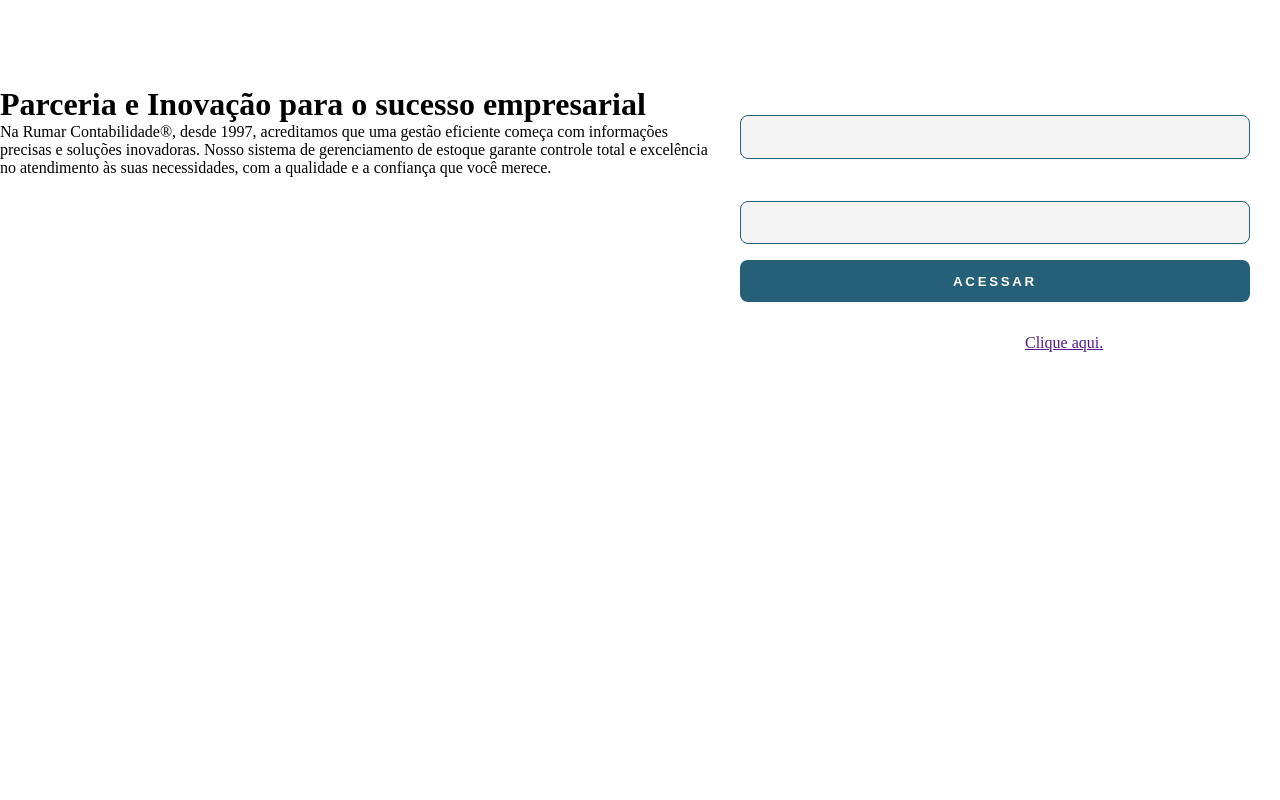
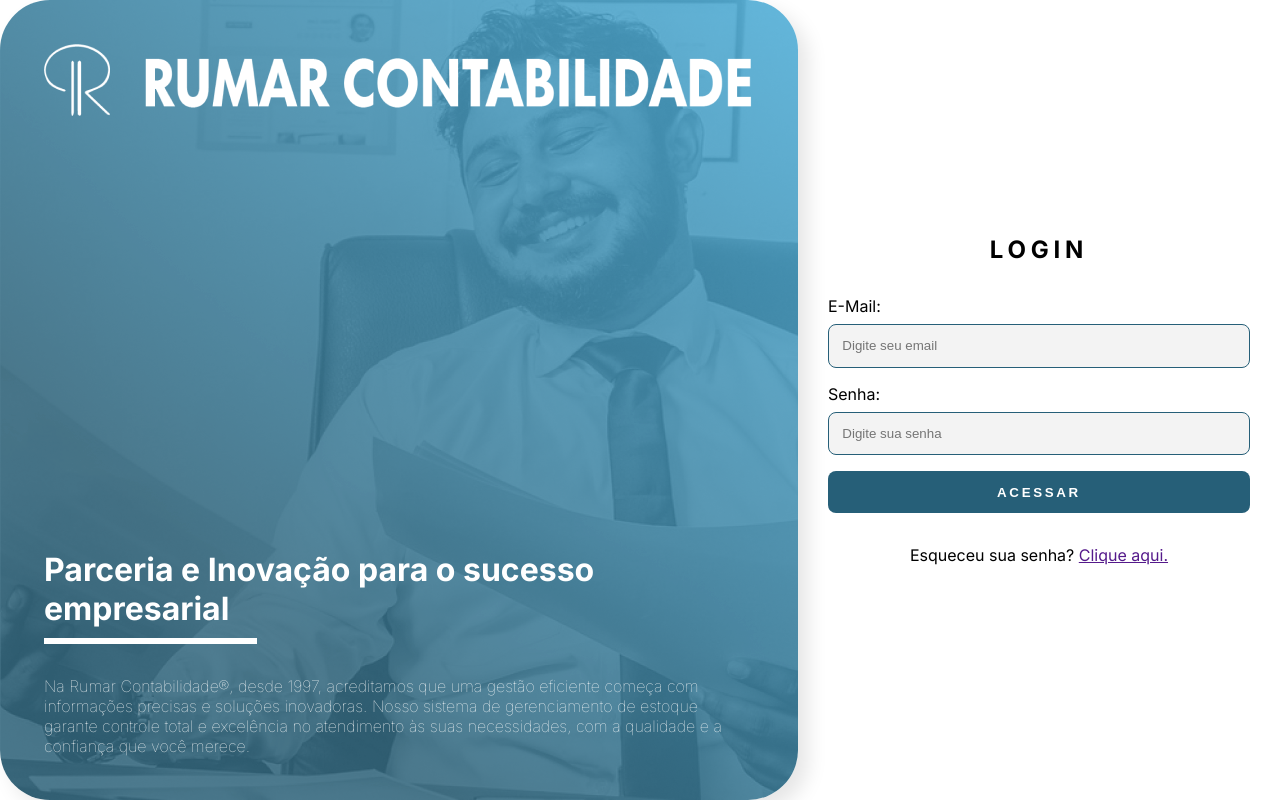
Before and after one commit to brunocriacoes/rumar, a PHP site: page / in a window 1280 px wide. Run offline with PHP 8.4, Linux system fonts and the light colour scheme.

Commit message:
frontend login screen

```diff
--- a/assets/css/main.css
+++ b/assets/css/main.css
@@ -30,6 +30,8 @@
 .l-login {
     display: grid;
     grid-template-columns: 1fr;
+    font-family: var(--primary-font);
+
     @media (min-width: 640px) {
         grid-template-columns: 1fr 1fr;
     }
@@ -37,17 +39,49 @@
 
 .c-banner {
     display: none;
+    background-image: url('../images/login-bg.png');
+    max-height: 860px;
+    max-width: 800px;
+    border-radius: 50px;
+    padding: 44px;
+    box-shadow: 10px 10px 20px #0000001a,
+        -5px -5px 15px #ffffff80;
+
+    & .c-banner__title {
+        color: var(--colorwhite);
+        background: linear-gradient(white, white) no-repeat;
+        background-size: 30% 0.2em;
+        background-position: 0 100%;
+        padding-bottom: 0.5em;
+        margin-bottom: 1em;
+    }
 
     @media (min-width: 640px) {
-        display: block;
+        display: flex;
+        display: flex;
+        flex-direction: column;
+        justify-content: space-between;
+        height: 100vh;
+    }
+
+    & .c-banner__text {
+        color: var(--colorwhite);
+        font-weight: lighter;
     }
 }
 
 .c-login {
+
+    @media (min-width: 640px) {
+        display: grid;
+        align-items: center;
+    }
+
     & .c-login__logo {
-        & > img {
+        &>img {
             width: 100dvw;
         }
+
         @media (min-width: 640px) {
             display: none;
         }
@@ -59,6 +93,7 @@
         padding: 30px;
         background: var(--degrade);
         border-radius: 20px;
+
         @media (min-width: 640px) {
             background: unset;
         }
@@ -67,12 +102,22 @@
     & .c-login__title {
         color: var(--colorwhite);
         text-transform: uppercase;
+        font-weight: bolder;
+        letter-spacing: 0.2em;
         text-align: center;
+
+        @media (min-width: 640px) {
+            color: var(--colorblack);
+        }
     }
 
     & .c-login__text {
         text-align: center;
         color: var(--colorwhite);
+
+        @media (min-width: 640px) {
+            color: var(--colorblack);
+        }
     }
 }
 
@@ -84,13 +129,18 @@
         display: grid;
         gap: 8px;
 
-        & > span {
+        &>span {
             color: var(--colorwhite);
             text-align: center;
-            text-transform: uppercase;
+            text-transform: capitalize;
+
+            @media (min-width: 640px) {
+                color: var(--colorblack);
+                text-align: left;
+            }
         }
 
-        & > input {
+        &>input {
             width: 100%;
             padding: 1em;
             border-radius: 8px;
@@ -98,6 +148,10 @@
             background-color: var(--colorgray);
             text-align: center;
             color: var(--colorblack);
+
+            @media (min-width: 640px) {
+                text-align: left;
+            }
         }
     }
 
--- a/index.html
+++ b/index.html
@@ -3,7 +3,8 @@
 
 <head>
     <meta charset="UTF-8">
-    <meta name="viewport" content="width=device-width, initial-scale=1, maximum-scale=1, minimum-scale=1, user-scalable=no">
+    <meta name="viewport"
+        content="width=device-width, initial-scale=1, maximum-scale=1, minimum-scale=1, user-scalable=no">
     <meta property="og:title" content="RUMAR CONTABILIDADE" />
     <meta property="og:description"
         content="Somos uma Empresa de terceirização de serviços de contabilidade, constituída por profissionais com larga experiência nas áreas em que atuamos: Contábil - Tributária - Fiscal e Trabalhista." />
@@ -32,10 +33,15 @@
         <div class="l-login">
             <div class="c-banner">
                 <img class="c-banner__logo" src="./assets/images/logo-white.png" alt="Rumar Contabilidade">
-                <h1 class="c-banner__title">Parceria e Inovação para o sucesso empresarial</h1>
-                <p class="c-banner__text">Na Rumar Contabilidade®, desde 1997, acreditamos que uma gestão eficiente começa com informações
-                    precisas e soluções inovadoras. Nosso sistema de gerenciamento de estoque garante controle total e
-                    excelência no atendimento às suas necessidades, com a qualidade e a confiança que você merece.</p>
+                <div>
+                    <h1 class="c-banner__title">Parceria e Inovação para o sucesso empresarial</h1>
+                    <p class="c-banner__text">Na Rumar Contabilidade®, desde 1997, acreditamos que uma gestão eficiente
+                        começa com informações
+                        precisas e soluções inovadoras. Nosso sistema de gerenciamento de estoque garante controle total
+                        e
+                        excelência no atendimento às suas necessidades, com a qualidade e a confiança que você merece.
+                    </p>
+                </div>
             </div>
             <div class="c-login">
                 <div class="c-login__logo">
@@ -43,14 +49,14 @@
                 </div>
                 <div class="c-login__box">
                     <h2 class="c-login__title">login</h2>
-                    <form class="c-form" action="">
+                    <form class="c-form" action="./dash.html">
                         <label class="c-form__group">
                             <span>E-mail:</span>
-                            <input type="text">
+                            <input type="email" placeholder="Digite seu email" require>
                         </label>
                         <label class="c-form__group">
                             <span>Senha:</span>
-                            <input type="password">
+                            <input type="password" placeholder="Digite sua senha" require>
                         </label>
                         <button class="c-form__button" type="submit">acessar</button>
                     </form>
```
Also changed, not shown: dash.html (added).
